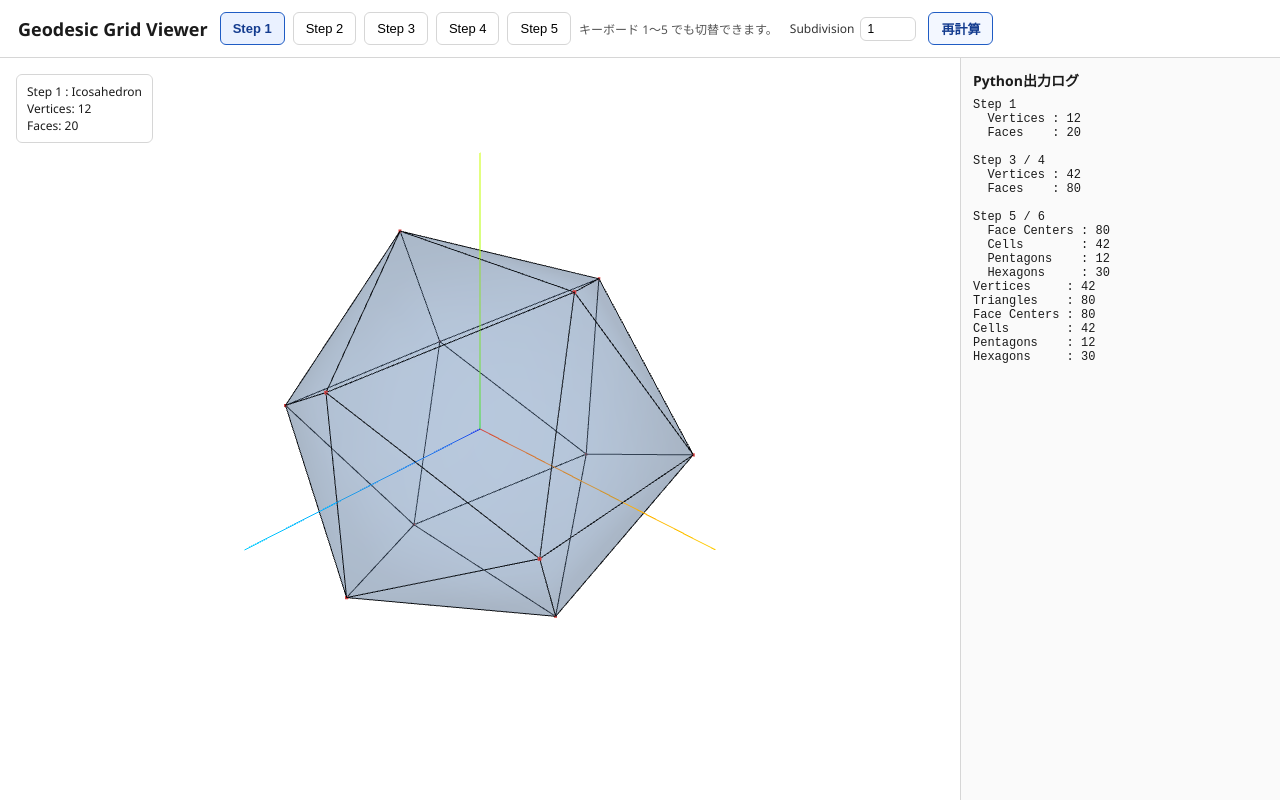
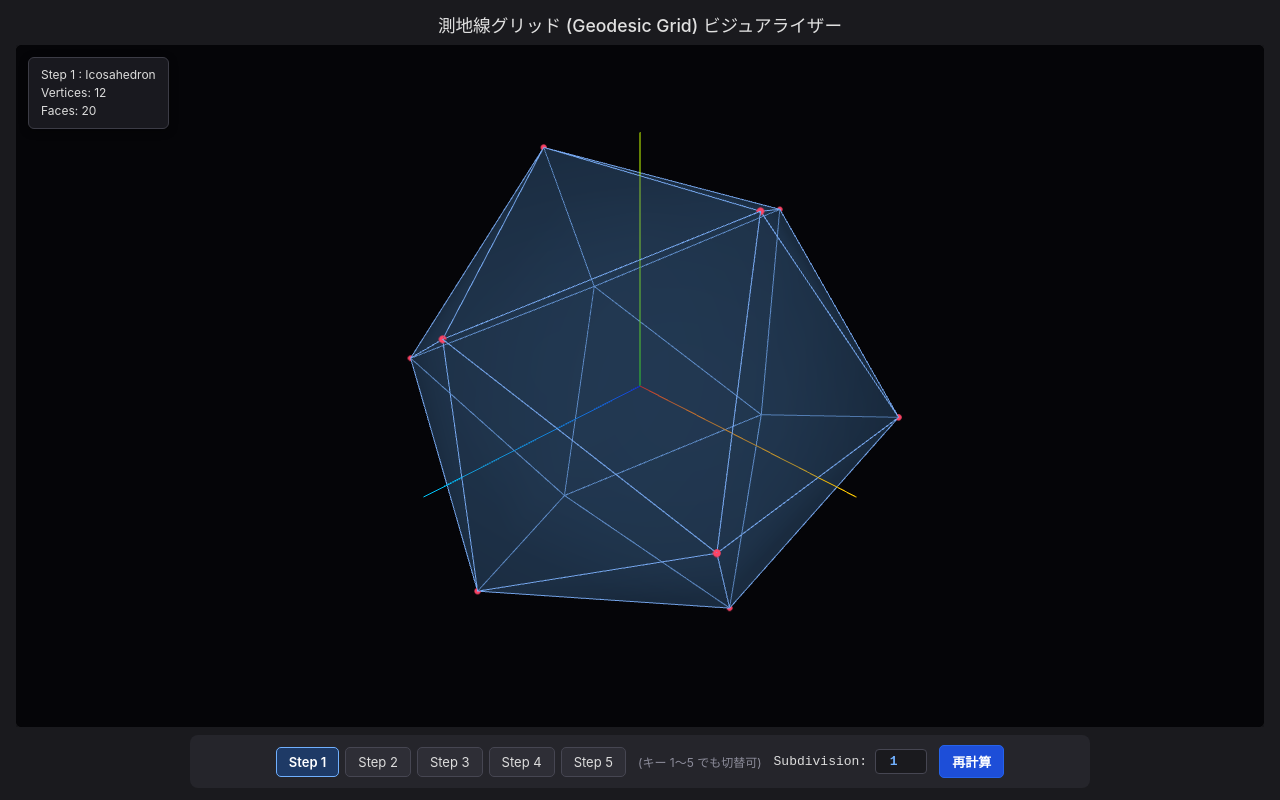
Before and after one commit to ganesha-shiisa/laboratory, a plain HTML site: page geodesic_grid/geodesic_grid.html in a window 1280 px wide. Drawn offline with nearby package versions, Linux system fonts and the light colour scheme; animation ran at ten frames a second.

Commit message:
feat: add geodesic grid visualizer with Three.js

```diff
--- a/geodesic_grid/geodesic_grid.html
+++ b/geodesic_grid/geodesic_grid.html
@@ -3,7 +3,7 @@
   <head>
     <meta charset="UTF-8" />
     <meta name="viewport" content="width=device-width, initial-scale=1" />
-    <title>Geodesic Grid Viewer</title>
+    <title>測地線グリッド (Geodesic Grid) ビジュアライザー</title>
     <script type="importmap">
       {
         "imports": {
@@ -13,125 +13,82 @@
       }
     </script>
     <style>
-      :root {
-        color-scheme: light;
-        --border: #d6d6d6;
-        --panel-bg: #fafafa;
-        --accent: #1f5cc4;
-      }
       * {
         box-sizing: border-box;
+        margin: 0;
+        padding: 0;
       }
       body {
-        margin: 0;
+        background-color: #1a1a1e;
+        color: #e0e0e0;
         font-family:
-          "Segoe UI", "Hiragino Kaku Gothic ProN", "Noto Sans JP", sans-serif;
-        background: #ffffff;
-        color: #1b1b1b;
+          -apple-system, BlinkMacSystemFont, "Segoe UI", Roboto, sans-serif;
+        display: flex;
+        flex-direction: column;
+        height: 100vh;
+        height: 100dvh;
+        overflow: hidden;
       }
       #app {
-        min-height: 100vh;
         display: flex;
         flex-direction: column;
+        align-items: center;
+        width: 100%;
+        height: 100%;
+        padding: 12px 16px;
+        box-sizing: border-box;
       }
       header {
-        padding: 12px 18px;
-        border-bottom: 1px solid var(--border);
+        width: 100%;
         display: flex;
-        flex-wrap: wrap;
         align-items: center;
-        gap: 12px;
-        background: #ffffff;
+        justify-content: center;
+        margin-bottom: 8px;
+        flex-shrink: 0;
       }
       header h1 {
-        font-size: 18px;
-        margin: 0;
-        font-weight: 600;
-      }
-      .controls {
-        display: flex;
-        flex-wrap: wrap;
-        gap: 8px;
-      }
-      .controls button {
-        border: 1px solid var(--border);
-        background: #ffffff;
-        padding: 6px 12px;
-        border-radius: 6px;
-        cursor: pointer;
-        font-size: 13px;
-      }
-      .controls button.active {
-        border-color: var(--accent);
-        background: #eaf1ff;
-        color: #143c8f;
-        font-weight: 600;
-      }
-      .controls span {
-        font-size: 12px;
-        color: #555;
-        align-self: center;
-      }
-      .controls label {
-        font-size: 12px;
-        color: #333;
-        display: inline-flex;
-        align-items: center;
-        gap: 6px;
-        padding: 0 4px;
-      }
-      .controls input[type=number] {
-        width: 56px;
-        padding: 4px 6px;
-        border: 1px solid var(--border);
-        border-radius: 6px;
-        font-size: 12px;
-      }
-      .controls button.recompute {
-        border-color: var(--accent);
-        background: #f3f7ff;
-        color: #143c8f;
-        font-weight: 600;
+        font-size: 1.1rem;
+        font-weight: 500;
+        color: #e0e0e0;
+        text-align: center;
       }
       #content {
         flex: 1;
+        width: 100%;
+        min-height: 0;
         display: flex;
-        flex-direction: row;
-        min-height: 0;
+        gap: 12px;
+        overflow: hidden;
       }
       #viewer {
         position: relative;
         flex: 1;
-        min-height: 360px;
-        background: #ffffff;
+        min-height: 0;
+        background: #000;
+        border-radius: 6px;
+        box-shadow: 0 4px 16px rgba(0, 0, 0, 0.5);
+        overflow: hidden;
+      }
+      #viewer canvas {
+        display: block;
+        width: 100%;
+        height: 100%;
       }
       #titleOverlay {
         position: absolute;
-        top: 16px;
-        left: 16px;
-        padding: 8px 10px;
-        background: rgba(255, 255, 255, 0.9);
-        border: 1px solid var(--border);
+        top: 12px;
+        left: 12px;
+        padding: 8px 12px;
+        background: rgba(30, 30, 36, 0.85);
+        backdrop-filter: blur(4px);
+        border: 1px solid #3c3c46;
         border-radius: 6px;
         font-size: 12px;
+        line-height: 1.5;
         white-space: pre-line;
+        color: #dcdcdc;
         pointer-events: none;
-      }
-      #logPanel {
-        width: 320px;
-        border-left: 1px solid var(--border);
-        background: var(--panel-bg);
-        padding: 12px;
-        overflow: auto;
-      }
-      #logPanel h2 {
-        font-size: 14px;
-        margin: 0 0 8px 0;
-      }
-      #logText {
-        font-size: 12px;
-        white-space: pre-wrap;
-        margin: 0;
+        box-shadow: 0 2px 8px rgba(0, 0, 0, 0.4);
       }
       #loading {
         position: absolute;
@@ -139,52 +96,127 @@
         display: flex;
         align-items: center;
         justify-content: center;
-        background: rgba(255, 255, 255, 0.9);
+        background: rgba(10, 10, 14, 0.85);
         font-size: 14px;
-        color: #333;
+        color: #70b0ff;
+        font-weight: 500;
         z-index: 10;
       }
-      canvas {
-        display: block;
+      .controls {
+        flex-shrink: 0;
+        display: flex;
+        flex-wrap: wrap;
+        align-items: center;
+        justify-content: center;
+        gap: 8px 12px;
+        width: 100%;
+        max-width: 900px;
+        margin-top: 8px;
+        background: #25252b;
+        padding: 10px 16px;
+        border-radius: 8px;
+        font-size: 0.95rem;
       }
-      @media (max-width: 900px) {
-        #content {
-          flex-direction: column;
+      .step-btn-group {
+        display: flex;
+        gap: 6px;
       }
-        #logPanel {
-          width: 100%;
-          border-left: none;
-          border-top: 1px solid var(--border);
+      .controls button {
+        border: 1px solid #464652;
+        background: #2e2e36;
+        color: #dcdcdc;
+        padding: 6px 12px;
+        border-radius: 5px;
+        cursor: pointer;
+        font-size: 13px;
+        font-family: inherit;
+        transition:
+          background 0.15s,
+          border-color 0.15s,
+          color 0.15s;
       }
+      .controls button:hover {
+        background: #3a3a46;
+        border-color: #70b0ff;
+      }
+      .controls button.active {
+        border-color: #70b0ff;
+        background: #1e3a66;
+        color: #ffffff;
+        font-weight: 600;
+      }
+      .controls span.hint {
+        font-size: 12px;
+        color: #8c8c9a;
+      }
+      .controls label {
+        font-size: 13px;
+        color: #dcdcdc;
+        display: inline-flex;
+        align-items: center;
+        gap: 8px;
+        font-family: monospace;
+      }
+      .controls input[type="number"] {
+        width: 52px;
+        padding: 4px 6px;
+        background: #1a1a1e;
+        border: 1px solid #464652;
+        border-radius: 4px;
+        color: #70b0ff;
+        font-family: monospace;
+        font-weight: bold;
+        text-align: center;
+        font-size: 13px;
+        outline: none;
+      }
+      .controls input[type="number"]:focus {
+        border-color: #70b0ff;
+      }
+      .controls button.recompute {
+        border-color: #2563eb;
+        background: #1d4ed8;
+        color: #ffffff;
+        font-weight: 600;
+      }
+      .controls button.recompute:hover {
+        background: #1e40af;
+        border-color: #70b0ff;
       }
     </style>
   </head>
   <body>
     <div id="app">
       <header>
-        <h1>Geodesic Grid Viewer</h1>
-        <div class="controls" id="controls">
-          <button data-step="1">Step 1</button>
-          <button data-step="2">Step 2</button>
-          <button data-step="3">Step 3</button>
-          <button data-step="4">Step 4</button>
-          <button data-step="5">Step 5</button>
-          <span>キーボード 1〜5 でも切替できます。</span>
-          <label>Subdivision
-            <input id="subdivisionInput" type="number" min="0" max="5" step="1" value="1" />
-          </label>
-          <button id="recomputeButton" class="recompute">再計算</button>
-        </div>
+        <h1>測地線グリッド (Geodesic Grid) ビジュアライザー</h1>
       </header>
       <div id="content">
         <div id="viewer">
           <div id="titleOverlay"></div>
           <div id="loading">計算中です…</div>
         </div>
-        <aside id="logPanel">
-          <h2>Python出力ログ</h2>
-          <pre id="logText"></pre>
-        </aside>
+      </div>
+      <div class="controls" id="controls">
+        <div class="step-btn-group">
+          <button data-step="1">Step 1</button>
+          <button data-step="2">Step 2</button>
+          <button data-step="3">Step 3</button>
+          <button data-step="4">Step 4</button>
+          <button data-step="5">Step 5</button>
+        </div>
+        <span class="hint">(キー 1〜5 でも切替可)</span>
+        <label
+          >Subdivision:
+          <input
+            id="subdivisionInput"
+            type="number"
+            min="0"
+            max="5"
+            step="1"
+            value="1"
+          />
+        </label>
+        <button id="recomputeButton" class="recompute">再計算</button>
       </div>
     </div>
 
@@ -193,13 +225,14 @@
       import { OrbitControls } from "three/addons/controls/OrbitControls.js";
 
       const SETTINGS = {
-        radius: 1.0,
+        radius: 1.3,
         subdivisionLevels: 1,
         baseVertexCount: 12,
+        pointSize: 0.08, // 全ての点のサイズ（一括管理）
       };
 
       // ============================================================
-      // Data Computation (Pythonの処理ロジックを再現)
+      // Data Computation
       // ============================================================
 
       function createIcosahedron(radius) {
@@ -466,7 +499,6 @@
 
       const viewer = document.getElementById("viewer");
       const titleOverlay = document.getElementById("titleOverlay");
-      const logText = document.getElementById("logText");
       const loading = document.getElementById("loading");
       const controlButtons = Array.from(
         document.querySelectorAll(".controls button[data-step]"),
@@ -475,7 +507,7 @@
       const recomputeButton = document.getElementById("recomputeButton");
 
       const scene = new THREE.Scene();
-      scene.background = new THREE.Color("#ffffff");
+      scene.background = new THREE.Color("#050508");
 
       const camera = new THREE.PerspectiveCamera(45, 1, 0.01, 100);
       camera.position.set(2.6, 2.2, 2.6);
@@ -487,8 +519,8 @@
       const controls = new OrbitControls(camera, renderer.domElement);
       controls.enableDamping = true;
 
-      const ambientLight = new THREE.AmbientLight(0xffffff, 0.8);
-      const directionalLight = new THREE.DirectionalLight(0xffffff, 0.8);
+      const ambientLight = new THREE.AmbientLight(0xffffff, 0.9);
+      const directionalLight = new THREE.DirectionalLight(0xffffff, 0.9);
       directionalLight.position.set(2, 3, 4);
       scene.add(ambientLight, directionalLight);
 
@@ -532,7 +564,31 @@
         return group;
       }
 
-      function createPoints(vertices, color, size) {
+      // 丸い点（球状）をレンダリングするための円形テクスチャを作成
+      function createCircleTexture() {
+        const canvas = document.createElement("canvas");
+        canvas.width = 64;
+        canvas.height = 64;
+        const ctx = canvas.getContext("2d");
+
+        // 中心から外側へ滑らかなグラデーションを施した円を描画
+        const grad = ctx.createRadialGradient(32, 32, 0, 32, 32, 32);
+        grad.addColorStop(0, "rgba(255, 255, 255, 1)");
+        grad.addColorStop(0.7, "rgba(255, 255, 255, 1)");
+        grad.addColorStop(0.95, "rgba(255, 255, 255, 0.9)");
+        grad.addColorStop(1, "rgba(255, 255, 255, 0)");
+
+        ctx.fillStyle = grad;
+        ctx.beginPath();
+        ctx.arc(32, 32, 31, 0, Math.PI * 2);
+        ctx.fill();
+
+        return new THREE.CanvasTexture(canvas);
+      }
+
+      const pointTexture = createCircleTexture();
+
+      function createPoints(vertices, color, size = SETTINGS.pointSize) {
         const geometry = new THREE.BufferGeometry();
         geometry.setAttribute(
           "position",
@@ -542,6 +598,10 @@
           color,
           size,
           sizeAttenuation: true,
+          map: pointTexture,
+          transparent: true,
+          alphaTest: 0.05,
+          depthWrite: false, // 複数の点が重なっても綺麗に描画
         });
         return new THREE.Points(geometry, material);
       }
@@ -549,10 +609,10 @@
       function createVertexPointsGroup(vertices) {
         const group = new THREE.Group();
         const baseVertices = vertices.slice(0, SETTINGS.baseVertexCount);
-        group.add(createPoints(baseVertices, "#d64040", 0.035));
+        group.add(createPoints(baseVertices, "#ff4466", SETTINGS.pointSize));
         if (vertices.length > SETTINGS.baseVertexCount) {
           const extraVertices = vertices.slice(SETTINGS.baseVertexCount);
-          group.add(createPoints(extraVertices, "#f29938", 0.03));
+          group.add(createPoints(extraVertices, "#ffaa33", SETTINGS.pointSize));
         }
         return group;
       }
@@ -600,8 +660,16 @@
         return new THREE.LineSegments(geometry, material);
       }
 
-      function createDualGroup(faceCenters, pentagons, hexagons, opacity) {
+      function createDualGroup(
+        faceCenters,
+        pentagons,
+        hexagons,
+        opacity,
+        wireframeOnly = false,
+      ) {
         const group = new THREE.Group();
+
+        if (!wireframeOnly) {
           const pentGeometry = createPolygonGeometry(faceCenters, pentagons);
           const hexGeometry = createPolygonGeometry(faceCenters, hexagons);
 
@@ -625,18 +693,21 @@
             }),
           );
 
+          group.add(pentMesh, hexMesh);
+        }
+
         const pentEdges = createPolygonBoundaryLines(
           faceCenters,
           pentagons,
-          "#000000",
+          "#ffaa44",
         );
         const hexEdges = createPolygonBoundaryLines(
           faceCenters,
           hexagons,
-          "#000000",
+          "#70b0ff",
         );
 
-        group.add(pentMesh, hexMesh, pentEdges, hexEdges);
+        group.add(pentEdges, hexEdges);
         return group;
       }
       function buildLogText(data) {
@@ -731,8 +802,6 @@
         stepGroups.clear();
       }
       function initializeScene(data, initialStep = 1) {
-        logText.textContent = buildLogText(data);
-
         const baseGeometry = createTriangleGeometry(
           data.baseVertices,
           data.baseTriangles,
@@ -749,9 +818,9 @@
         const step1 = new THREE.Group();
         step1.add(
           createMeshWithEdges(baseGeometry, {
-            color: "#9ec9ff",
-            opacity: 0.3,
-            edgeColor: "#000000",
+            color: "#4a7bb0",
+            opacity: 0.35,
+            edgeColor: "#80b3ff",
           }),
         );
         step1.add(createVertexPointsGroup(data.baseVertices));
@@ -759,9 +828,9 @@
         const step2 = new THREE.Group();
         step2.add(
           createMeshWithEdges(subdividedGeometry, {
-            color: "#9ec9ff",
-            opacity: 0.3,
-            edgeColor: "#000000",
+            color: "#4a7bb0",
+            opacity: 0.35,
+            edgeColor: "#80b3ff",
           }),
         );
         step2.add(createVertexPointsGroup(data.subdividedVertices));
@@ -769,9 +838,9 @@
         const step3 = new THREE.Group();
         step3.add(
           createMeshWithEdges(projectedGeometry, {
-            color: "#9ec9ff",
-            opacity: 0.3,
-            edgeColor: "#000000",
+            color: "#4a7bb0",
+            opacity: 0.35,
+            edgeColor: "#80b3ff",
           }),
         );
         step3.add(createVertexPointsGroup(data.projectedVertices));
@@ -779,27 +848,32 @@
         const step4 = new THREE.Group();
         step4.add(
           createMeshWithEdges(projectedGeometry, {
-            color: "#d8d8d8",
-            opacity: 0.12,
-            edgeColor: "#8c8c8c",
+            color: "#1a1a24",
+            opacity: 0.1,
+            edgeColor: "#404050",
           }),
         );
         step4.add(createVertexPointsGroup(data.projectedVertices));
         step4.add(
-          createDualGroup(data.faceCenters, data.pentagons, data.hexagons, 0.5),
-        );
-        step4.add(createPoints(data.faceCenters, "#2f73ff", 0.03));
-
-        const step5 = new THREE.Group();
-        step5.add(
           createDualGroup(
             data.faceCenters,
             data.pentagons,
             data.hexagons,
-            0.65,
+            0,
+            true, // wireframeOnly: 面を張らずにスケルトン（枠線）のみ
           ),
         );
-        step5.add(createPoints(data.faceCenters, "#2f73ff", 0.03));
+        step4.add(
+          createPoints(data.faceCenters, "#00f0ff", SETTINGS.pointSize),
+        );
+
+        const step5 = new THREE.Group();
+        step5.add(
+          createDualGroup(data.faceCenters, data.pentagons, data.hexagons, 0.7),
+        );
+        step5.add(
+          createPoints(data.faceCenters, "#00f0ff", SETTINGS.pointSize),
+        );
 
         stepGroups.set(1, step1);
         stepGroups.set(2, step2);
@@ -863,10 +937,8 @@
             setActiveStep(step, window.currentData);
           }
         });
-
         rebuildScene();
       }
-
       start();
     </script>
   </body>
```
Lines whose indentation alone changed are shown as unchanged.
